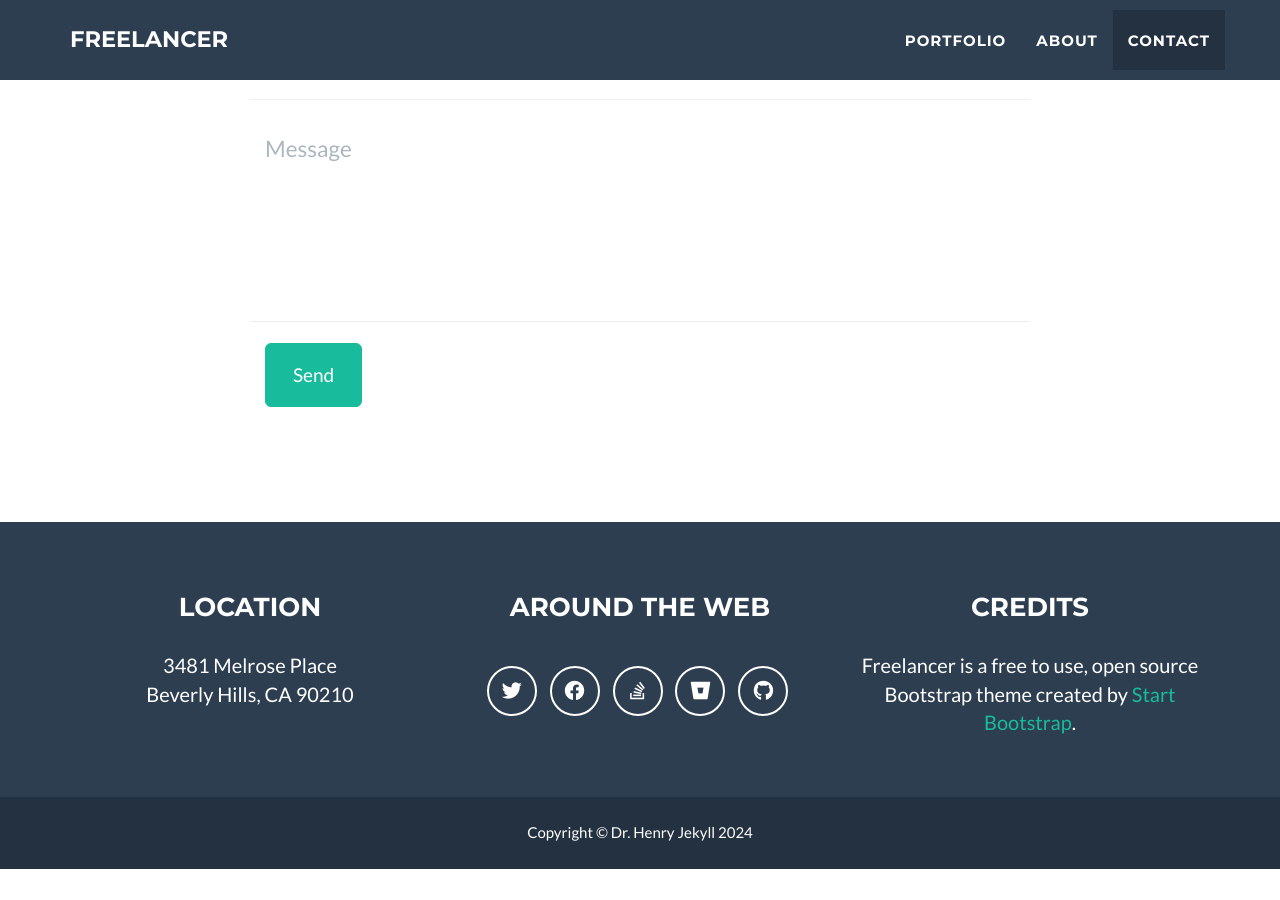
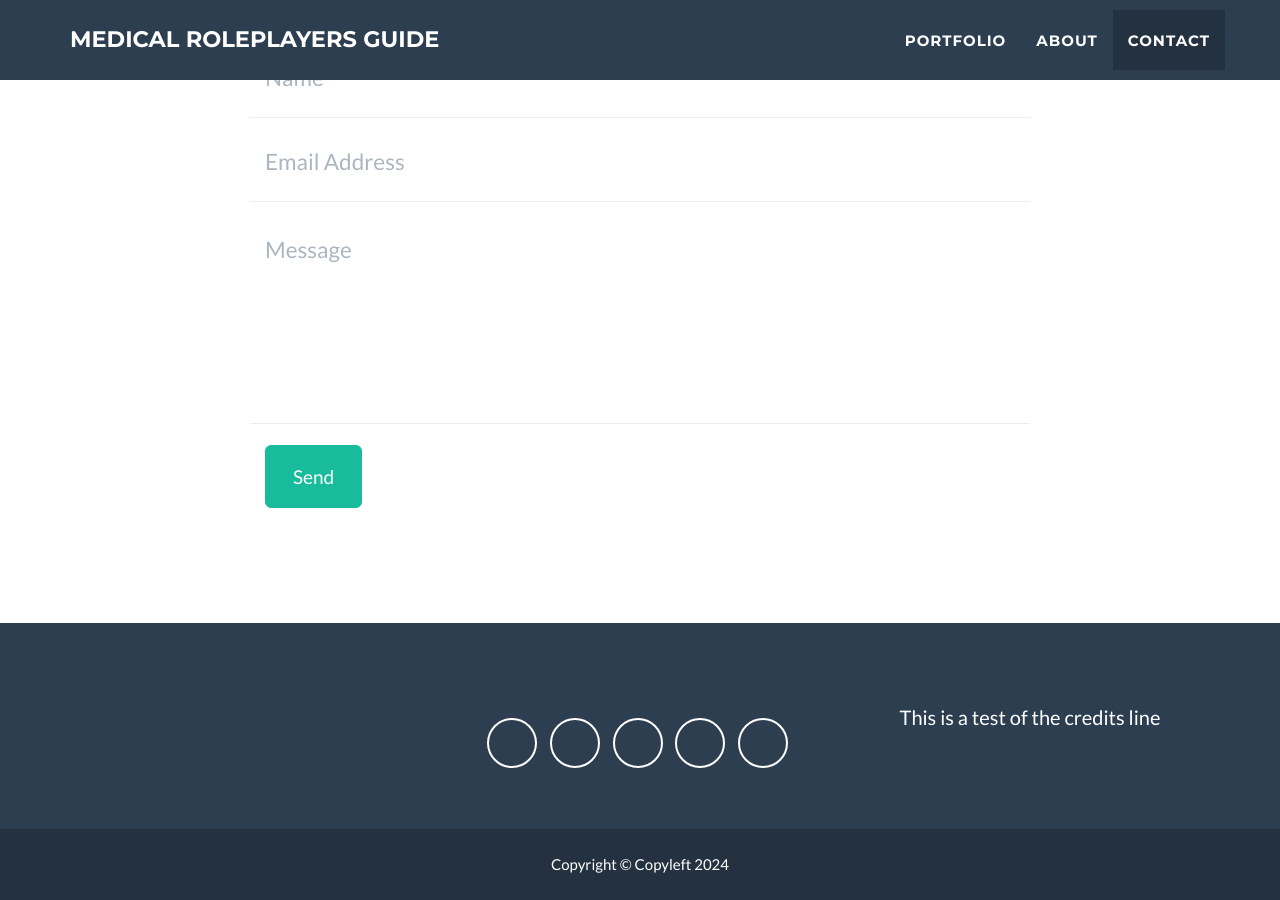
Before and after one commit to dangitrp/medical-rp-guide, a Jekyll site: the page built from _posts/2014-07-18-project-1.markdown, in a window 1280 px wide and 900 px high, scrolled down 2523 px. Built offline with Jekyll 4.4.1, drawn with Linux system fonts in a browser that asks for light colours; before the commit the page ends 3392 px from its top, so only the background shows below that; some of the changed text lies outside the part shown.

Commit message:
Update _config.yml

```diff
--- a/_config.yml
+++ b/_config.yml
@@ -1,11 +1,11 @@
 # Site settings
-title: Freelancer
-email: your-email@domain.com
-url: https://github.com/jeromelachaud/freelancer-theme
-description: "Write an awesome description for your new site here. You can edit this line in _config.yml. It will appear in your document head meta (for Google search results) and in your feed.xml site description."
-keywords: "your keywords, separated by commas"
-skills: "Web Developer - Graphic Artist - User Experience Designer"
-meta_author: LastName FirstName
+title: Medical Roleplayers Guide
+email:
+url: https://medrp.agrra.net
+description: ""
+keywords: ""
+skills: "The simple guide to help train new medical roleplayers in GTA Roleplay"
+meta_author:
 
 # Google webmaster tools
 google_verify:
@@ -32,31 +32,31 @@
 
 # Footer settings
 footer:
-  copyright: Dr. Henry Jekyll
-  location: Location
-  social: Around the Web
-  credits: Credits
+  copyright: Copyleft
+  location:
+  social:
+  credits:
 
 # Social networks usernames (many more available: google-plus, flickr, dribbble, pinterest, instagram, tumblr, linkedin, etc.)
 social:
-  - title: twitter
-    url: http://twitter.com/jekyllrb
-  - title: facebook
+  - title:
     url:
-  - title: stack-overflow
-    url: http://stackoverflow.com/questions/tagged/jekyll
-  - title: bitbucket
-    url: http://bitbucket.org/jekyll
-  - title: github
-    url: http://github.com/jekyll
+  - title:
+    url:
+  - title:
+    url:
+  - title:
+    url:
+  - title:
+    url:
 
 # Postal address (add as many lines as necessary)
 address:
-  - line: 3481 Melrose Place
-  - line: Beverly Hills, CA 90210
+  - line:
+  - line:
 
 # Credits content
-credits: 'Freelancer is a free to use, open source Bootstrap theme created by <a href="http://startbootstrap.com">Start Bootstrap</a>.'
+credits: 'This is a test of the credits line'
 
 # Build settings
 markdown: kramdown
```
